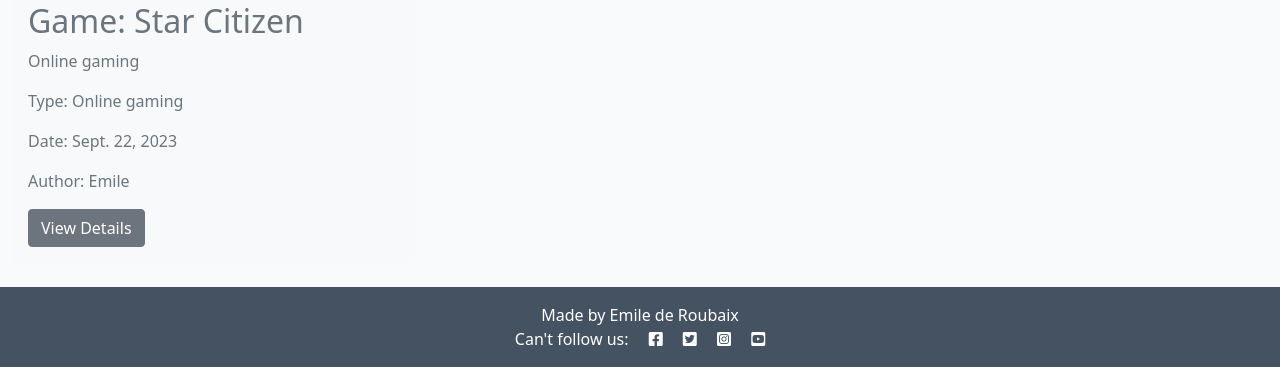
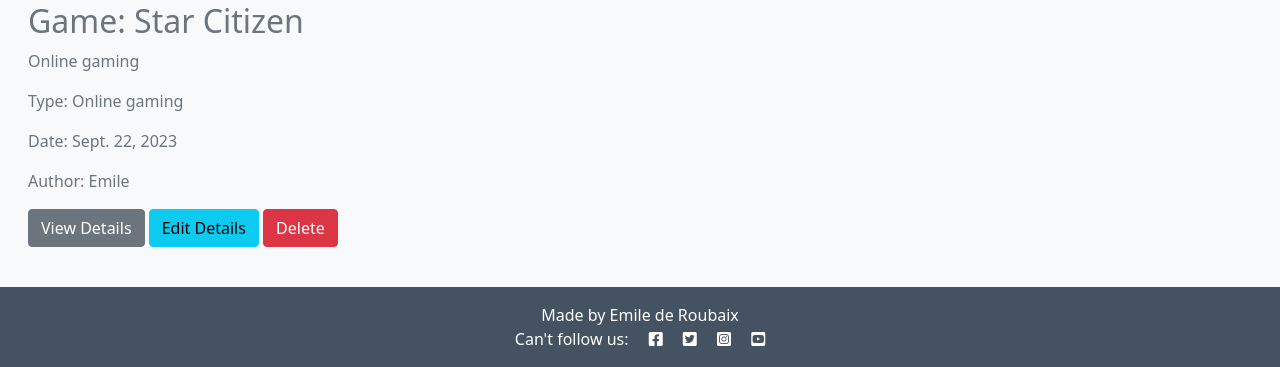
Before and after one commit to EMarnus/Event-Organiser, a Django app: page / in a window 1280 px wide. Shown: the part 1604-1971 px from the top of the page. Run offline with Django 3.2, Linux system fonts and the light colour scheme; a user stored in the database is signed in; data comes from the database, SQL or seed files in the repository.

Commit message:
Add buttons to index cards and some defensive

```diff
--- a/game_dates/templates/index.html
+++ b/game_dates/templates/index.html
@@ -17,14 +17,20 @@
                                 <img class="card-img-top"
                                     src="https://codeinstitute.s3.amazonaws.com/fullstack/blog/default.jpg">
                             </div>
-                            <a href="#" class="post-link text-decoration-none text-muted">
+                            <a href="{% url 'bookingDetails' appointment.id %}" class="post-link text-decoration-none text-muted">
                                 <h2 class="card-title my-2">Game: {{ appointment.description }}</h2>
                                 <p class="card-text"> {{ appointment.type }}</p>
                                 <p class="card-text"> Type: {{ appointment.type }}</p>
                                 <p class="card-text">Date: {{ appointment.day }}</p>
                                 <p class="font-italic">Author: {{ appointment.user }}</p>
                             </a>
+                            {% if user.is_authenticated  %}
+                            <div>
                             <a href="{% url 'bookingDetails' appointment.id %}" class="btn btn-secondary">View Details</a>
+                            <a href="#" class="btn btn-info">Edit Details</a>
+                            <a href="#" class="btn btn-danger">Delete</a><!-- Add confirmation, defensive -->
+                            {% endif %}
+                            </div>
                         </div>
                     </div>
                 </div>
```
